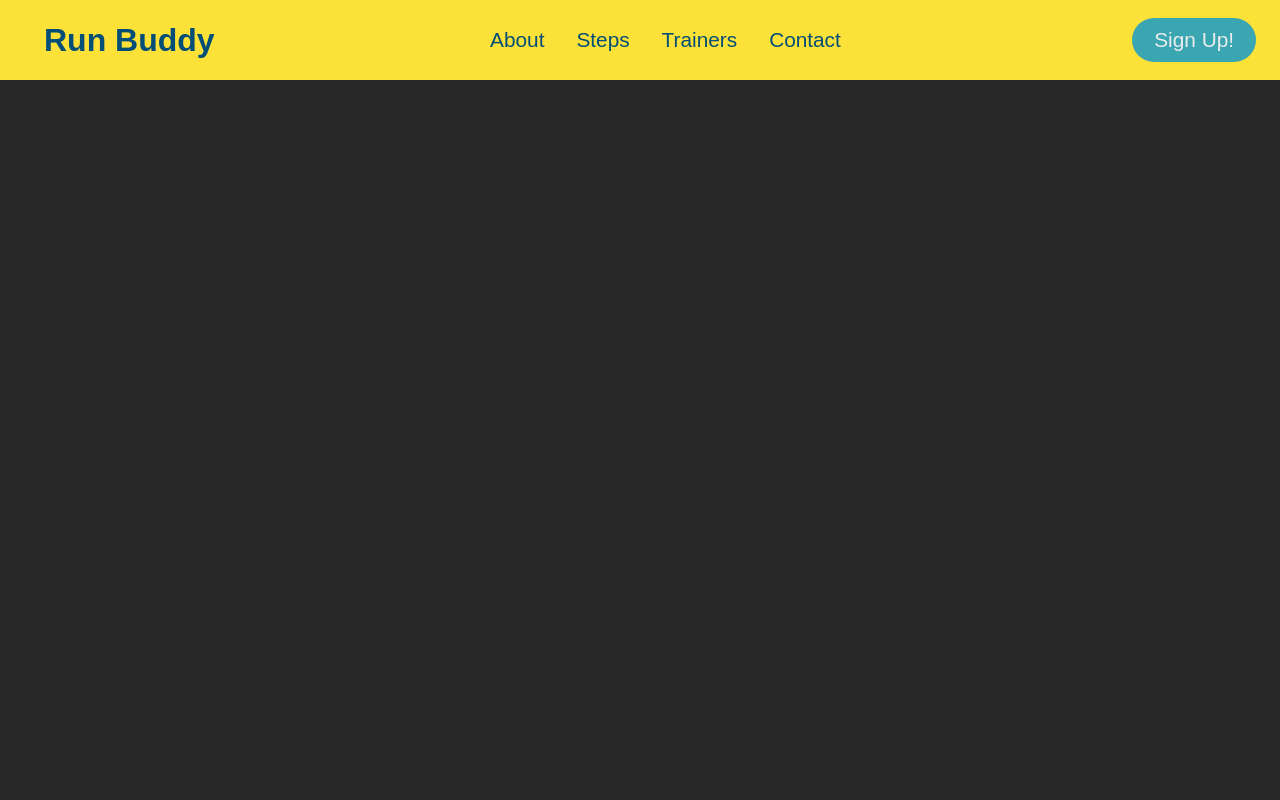
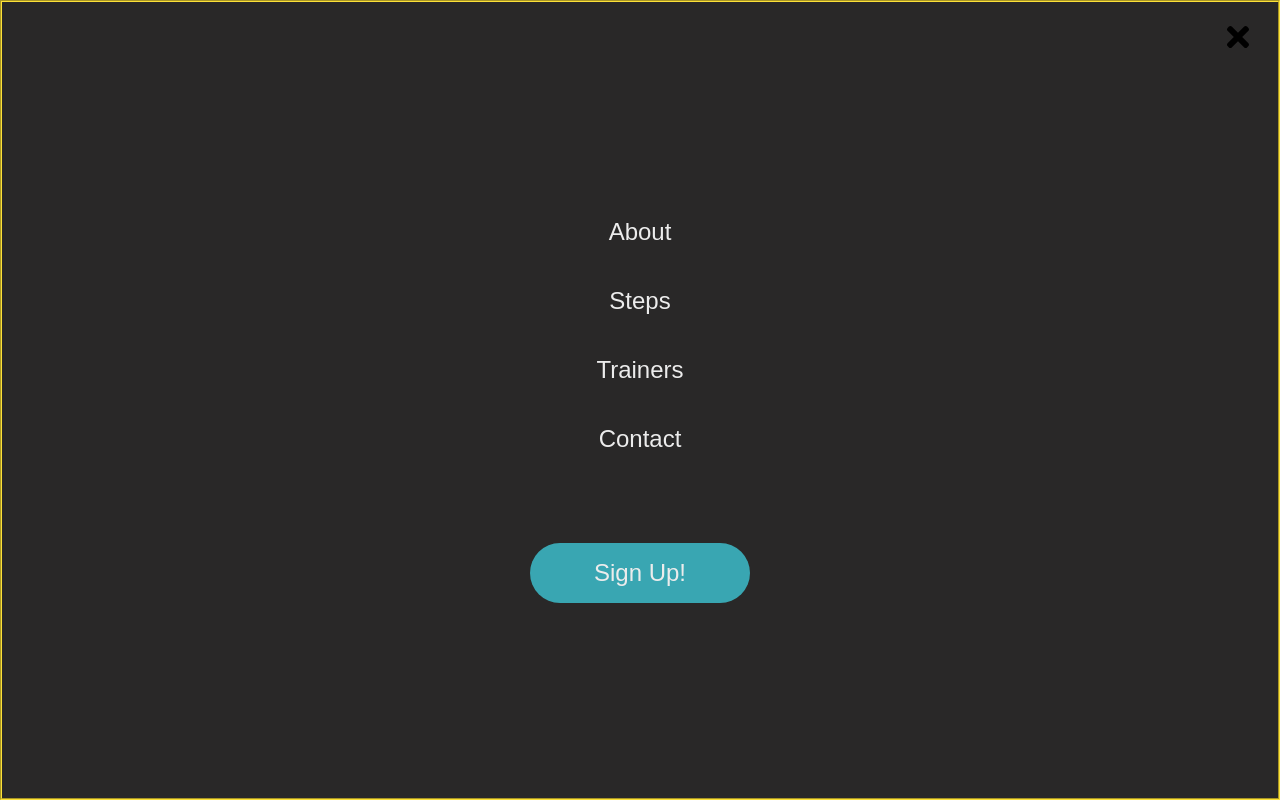
Before and after one commit to michael-rodriguez22/react-buddy, a React (Create React App) app: page /signup in a window 1280 px wide. Built offline with nearby package versions, Linux system fonts and the light colour scheme.

Commit message:
sidebar overlay in place

```diff
--- a/src/App.js
+++ b/src/App.js
@@ -1,6 +1,6 @@
 import { BrowserRouter as Router } from "react-router-dom";
 import { ThemeProvider } from "styled-components";
-import { Navbar } from "./components";
+import { Navbar, Sidebar } from "./components";
 import GlobalStyle from "./globalStyles";
 
 const theme = {
@@ -17,6 +17,7 @@ function App() {
       <Router>
         <ThemeProvider theme={theme}>
           <GlobalStyle />
+          <Sidebar />
           <Navbar />
         </ThemeProvider>
       </Router>
--- a/src/components/Navbar/NavbarElements.js
+++ b/src/components/Navbar/NavbarElements.js
@@ -3,7 +3,7 @@ import { Link as RouterLink } from "react-router-dom";
 import { Link as ScrollLink } from "react-scroll";
 
 export const Nav = styled.nav`
-  background: ${(props) => props.theme.primary};
+  background: ${({ theme }) => theme.primary};
   height: 80px;
   /* margin-top: -80px; */
   display: flex;
@@ -30,7 +30,7 @@ export const NavContainer = styled.div`
 `;
 
 export const NavLogo = styled(RouterLink)`
-  color: ${(props) => props.theme.secondary};
+  color: ${({ theme }) => theme.secondary};
   justify-self: flex-start;
   cursor: pointer;
   font-size: 2rem;
@@ -52,7 +52,7 @@ export const Icon = styled.div`
     right: 0;
     transform: translate(-100%, 60%);
     font-size: 1.8rem;
-    color: ${(props) => props.theme.secondary};
+    color: ${({ theme }) => theme.secondary};
   }
 `;
 
@@ -74,7 +74,7 @@ export const NavLi = styled.li`
 
 export const NavLink = styled(ScrollLink)`
   cursor: pointer;
-  color: ${(props) => props.theme.secondary};
+  color: ${({ theme }) => theme.secondary};
   font-size: 1.3rem;
   display: flex;
   align-items: center;
@@ -83,7 +83,7 @@ export const NavLink = styled(ScrollLink)`
   height: 100%;
 
   &.active {
-    border-bottom: 3px solid ${(props) => props.theme.secondary};
+    border-bottom: 3px solid ${({ theme }) => theme.secondary};
   }
 `;
 
@@ -99,8 +99,8 @@ export const NavButton = styled.nav`
 export const NavButtonLink = styled(RouterLink)`
   cursor: pointer;
   border-radius: 50px;
-  background: ${(props) => props.theme.tertiary};
-  color: ${(props) => props.theme.light};
+  background: ${({ theme }) => theme.tertiary};
+  color: ${({ theme }) => theme.light};
   border-radius: 50px;
   white-space: nowrap;
   padding: 10px 22px;
@@ -111,6 +111,6 @@ export const NavButtonLink = styled(RouterLink)`
   text-decoration: none;
 
   &:hover {
-    background: ${(props) => props.theme.secondary};
+    background: ${({ theme }) => theme.secondary};
   }
 `;
--- /dev/null
+++ b/src/components/Sidebar/SidebarElements.js
@@ -0,0 +1,74 @@
+import styled from "styled-components";
+import { Link as ScrollLink } from "react-scroll";
+import { Link as RouterLink } from "react-router-dom";
+
+export const SidebarContainer = styled.aside`
+  background: ${({ theme }) => theme.dark};
+  border: 2px groove ${({ theme }) => theme.primary};
+  position: fixed;
+  z-index: 999;
+  width: 100%;
+  height: 100%;
+  display: grid;
+  align-items: center;
+  top: 0;
+  left: 0;
+  transition: 0.3s ease-in-out;
+  opacity: ${({ isOpen }) => (isOpen ? 1 : 0)};
+  top: ${({ isOpen }) => (isOpen ? 0 : "-100%")};
+`;
+
+export const Icon = styled.div`
+  cursor: pointer;
+  position: absolute;
+  top: 1.2rem;
+  right: 1.5rem;
+  background: transparent;
+  font-size: 2rem;
+  outline: none;
+`;
+
+export const SidebarMenu = styled.div`
+  display: grid;
+  grid-template-columns: 1fr;
+  grid-template-rows: repeat(5, 69px);
+`;
+
+export const SidebarLink = styled(ScrollLink)`
+  cursor: pointer;
+  display: flex;
+  align-items: center;
+  justify-content: center;
+  font-size: 1.5rem;
+  text-decoration: none;
+  list-style: none;
+  transition: 0.3s ease-in-out;
+  color: ${({ theme }) => theme.light};
+
+  &:hover {
+    color: ${({ theme }) => theme.secondary};
+  }
+`;
+
+export const SidebarButton = styled.div`
+  display: flex;
+  justify-content: center;
+`;
+
+export const SidebarButtonLink = styled(RouterLink)`
+  cursor: pointer;
+  border-radius: 50px;
+  background: ${({ theme }) => theme.tertiary};
+  white-space: nowrap;
+  padding: 1rem 4rem;
+  color: ${({ theme }) => theme.light};
+  font-size: 1.5rem;
+  outline: none;
+  border: none;
+  transition: all 0.3s ease-in-out;
+  text-decoration: none;
+
+  &:hover {
+    background: ${({ theme }) => theme.secondary};
+  }
+`;
--- /dev/null
+++ b/src/components/Sidebar/index.js
@@ -0,0 +1,34 @@
+import {
+  SidebarContainer,
+  Icon,
+  SidebarMenu,
+  SidebarLink,
+  SidebarButton,
+  SidebarButtonLink,
+} from "./SidebarElements";
+import { FaTimes } from "react-icons/fa";
+
+const Sidebar = () => {
+  return (
+    <>
+      <SidebarContainer isOpen>
+        <Icon>
+          <FaTimes style={{ color: (props) => props.theme.light }} />
+        </Icon>
+        <div>
+          <SidebarMenu>
+            <SidebarLink to="about">About</SidebarLink>
+            <SidebarLink to="Steps">Steps</SidebarLink>
+            <SidebarLink to="trainers">Trainers</SidebarLink>
+            <SidebarLink to="contact">Contact</SidebarLink>
+          </SidebarMenu>
+          <SidebarButton>
+            <SidebarButtonLink to="/signup">Sign Up!</SidebarButtonLink>
+          </SidebarButton>
+        </div>
+      </SidebarContainer>
+    </>
+  );
+};
+
+export default Sidebar;
--- a/src/components/index.js
+++ b/src/components/index.js
@@ -1 +1,2 @@
 export { default as Navbar } from "./Navbar";
+export { default as Sidebar } from "./Sidebar";
--- a/src/globalStyles.js
+++ b/src/globalStyles.js
@@ -1,4 +1,4 @@
-import styled, { createGlobalStyle } from "styled-components";
+import { createGlobalStyle } from "styled-components";
 
 const GlobalStyle = createGlobalStyle`
 * {
@@ -11,7 +11,7 @@ const GlobalStyle = createGlobalStyle`
 html,
 body {
     min-height: 100%;
-    background-color: ${(props) => props.theme.dark};
+    background-color: ${({ theme }) => theme.dark};
 }
 `;
 
```
